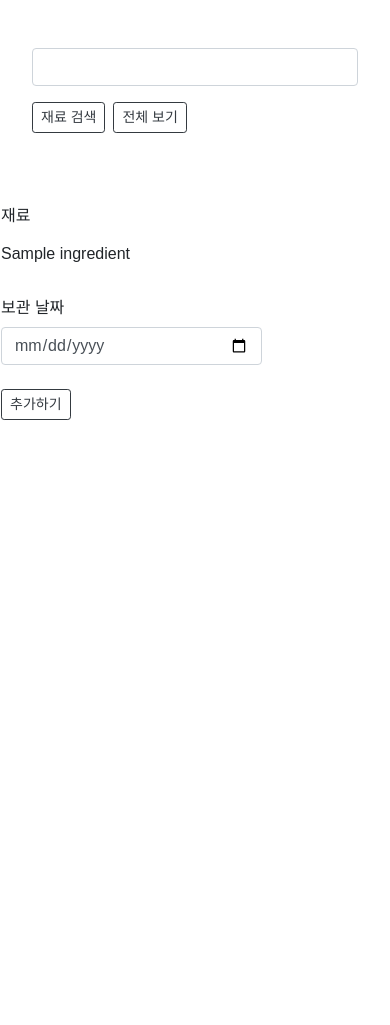
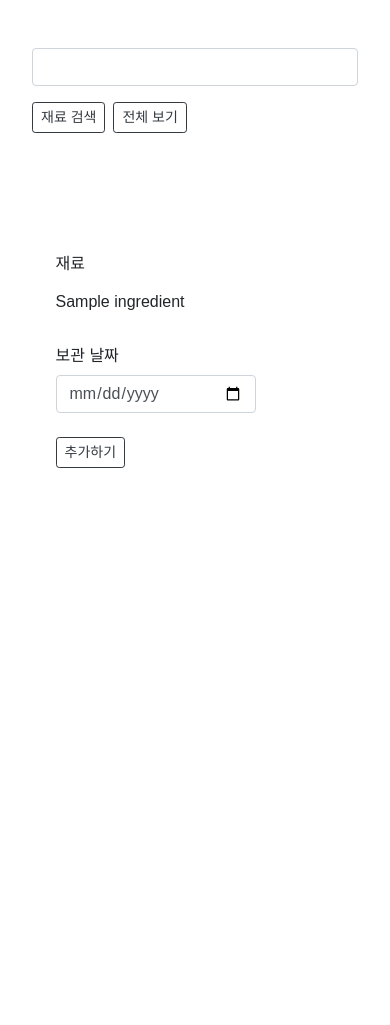
Before and after one commit to moorekwon/project-food-box, a Django app: page /main/fridge/add/1/ in a window 390 px wide. Run offline with Django 3.2, Linux system fonts and the light colour scheme; tables that the repository leaves empty hold one stand-in row (values such as "Sample post"); parts of the project's set-up code (start-up, migrations or seed data) failed here and were passed over; some libraries are stand-ins or nearby versions; some web fonts are replaced.

Commit message:
200519 revised css

```diff
--- a/app/templates/main/fridge/add_ingredient.html
+++ b/app/templates/main/fridge/add_ingredient.html
@@ -1,18 +1,18 @@
 {% extends 'main/fridge/fridge_add.html' %}
 
 {% block content %}
-<form action="{% url 'main:add-ingredient' pk=ingredient.pk %}" method="post" class="my-5 mx-5" style="width: 80%;">
+<form action="{% url 'main:add-ingredient' pk=ingredient.pk %}" method="post" class="m-5">
     {% csrf_token %}
-    <div class="form-group row">
-        <label for="ingredientName" class="col-sm-2 col-form-label">재료</label>
-        <div class="col-sm-10">
+    <div class="form-group row mx-0">
+        <label for="ingredientName" class="col-sm-2 col-form-label p-0" style="line-height: 38px;">재료</label>
+        <div class="col-sm-10 p-0">
             <input type="text" readonly class="form-control-plaintext" id="ingredientName"
                    value="{{ ingredient.name }}">
         </div>
     </div>
-    <div class="form-group row">
-        <label for="inputDate" class="col-sm-2 col-form-label">보관 날짜</label>
-        <div class="col-sm-10">
+    <div class="form-group row mx-0">
+        <label for="inputDate" class="col-sm-2 col-form-label p-0" style="line-height: 38px;">보관 날짜</label>
+        <div class="col-sm-10 p-0" style="max-width: 450px;">
             <input type="date" name="input_date" class="form-control" id="inputDate">
         </div>
     </div>
--- a/app/templates/main/fridge/fridge_add.html
+++ b/app/templates/main/fridge/fridge_add.html
@@ -34,23 +34,16 @@
             <a href="{% url 'main:add-others' %}" class="list-group-item list-group-item-action bg-light">기타</a>
         </div>
     </div>
-    <!-- /#sidebar-wrapper -->
-    <div class="my-2">
-        <ul class="row list-unstyled m-0">
+
+    <div class="container">
+        <div class="mt-5">
+            <ul class="row text-center text-lg-left list-unstyled m-0">
                 {% for ingredient in ingredients %}
-            <a href="{% url 'main:add-ingredient' pk=ingredient.pk %}" style="color: rgba(0, 0, 0, 0.9);">
-                <li class="col">
-                    <svg class="bi bi-check-box" width="1.6em" height="1.6em" viewBox="0 0 20 20" fill="currentColor"
-                         xmlns="http://www.w3.org/2000/svg">
-                        <path fill-rule="evenodd"
-                              d="M17.354 4.646a.5.5 0 010 .708l-7 7a.5.5 0 01-.708 0l-3-3a.5.5 0 11.708-.708L10 11.293l6.646-6.647a.5.5 0 01.708 0z"
-                              clip-rule="evenodd"></path>
-                        <path fill-rule="evenodd"
-                              d="M3.5 15A1.5 1.5 0 005 16.5h10a1.5 1.5 0 001.5-1.5v-5a.5.5 0 00-1 0v5a.5.5 0 01-.5.5H5a.5.5 0 01-.5-.5V5a.5.5 0 01.5-.5h8a.5.5 0 000-1H5A1.5 1.5 0 003.5 5v10z"
-                              clip-rule="evenodd"></path>
-                    </svg>
-                    <div class="bg-light text-center rounded">
-                        <img src="{{ ingredient.image.url }}" alt="" class="bi bi-alarm-fill" width="100em"
+                <a href="{% url 'main:add-ingredient' pk=ingredient.pk %}">
+                    <li class="col-xs-3 col-xs-4 mx-3">
+
+                        <div class="d-block">
+                            <img class="img-fluid img-thumbnail" src="{{ ingredient.image.url }}" alt="" width="100em"
                                  height="100em">
                         </div>
 
```
Lines whose indentation alone changed are shown as unchanged.
